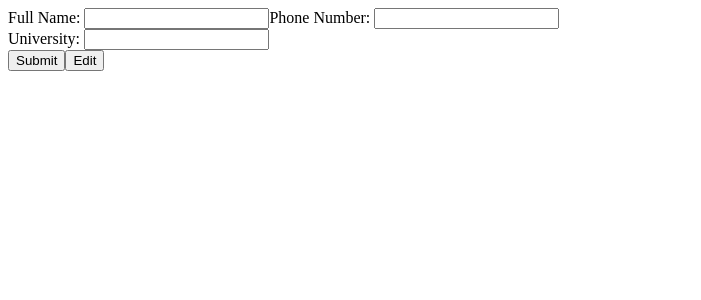
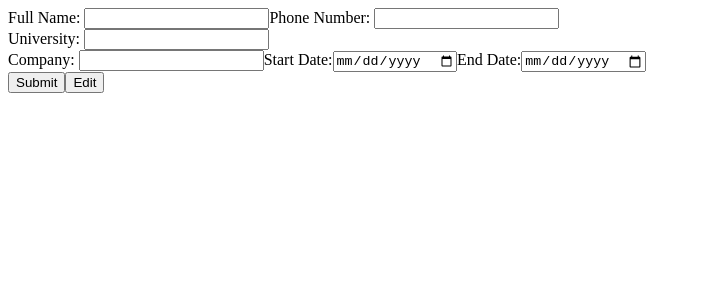
Before and after one commit to hripple46/cv-project, a React (Create React App) app: page / in a window 1280 px wide. Shown: the top 300 px of the page, without its empty margins (0-701 px from the left). Built offline with nearby package versions, Linux system fonts and the light colour scheme.

Commit message:
added practical exp component that renders a company name and start/end dates of exp

```diff
--- a/src/components/Form.js
+++ b/src/components/Form.js
@@ -1,6 +1,7 @@
 import { Component } from "react";
 import GeneralInfo from "./General_Info";
 import Education from "./Education";
+import PracticalExperience from "./PracticalExperience";
 
 export default class Form extends Component {
   constructor(props) {
@@ -30,6 +31,7 @@ export default class Form extends Component {
         <form onSubmit={this.submitStatus}>
           <GeneralInfo isSubmitted={this.state.formStatus} />
           <Education isSubmitted={this.state.formStatus} />
+          <PracticalExperience isSubmitted={this.state.formStatus} />
           <input type="submit"></input>
           <button onClick={this.editForm}>Edit</button>
         </form>
--- /dev/null
+++ b/src/components/PracticalExperience.js
@@ -0,0 +1,80 @@
+import { Component } from "react";
+
+export default class PracticalExperience extends Component {
+  constructor(props) {
+    super(props);
+    this.state = {
+      company: "",
+      position: "",
+      mainTasks: "",
+      startingDate: "",
+      endDate: "",
+    };
+
+    this.checkStatus = this.checkStatus.bind(this);
+    this.changeCompanyValue = this.changeCompanyValue.bind(this);
+    this.changeStartDate = this.changeStartDate.bind(this);
+    this.changeEndDate = this.changeEndDate.bind(this);
+  }
+  changeCompanyValue = (e) => {
+    this.setState({
+      company: e.target.value,
+    });
+  };
+  changeStartDate = (e) => {
+    this.setState({
+      startingDate: e.target.value,
+    });
+  };
+  changeEndDate = (e) => {
+    this.setState({
+      endDate: e.target.value,
+    });
+  };
+
+  checkStatus() {
+    if (!this.props.isSubmitted) {
+      return (
+        <div>
+          <label htmlFor="companyName">Company: </label>
+          <input
+            value={this.state.company}
+            onChange={this.changeCompanyValue}
+            type="text"
+            name="companyName"
+          ></input>
+          <label htmlFor="startDate">Start Date:</label>
+          <input
+            type="date"
+            onChange={this.changeStartDate}
+            name="startDate"
+            value={this.state.startingDate}
+          />
+          <label htmlFor="endDate">End Date:</label>
+          <input
+            type="date"
+            onChange={this.changeEndDate}
+            name="endDate"
+            value={this.state.endDate}
+          />
+        </div>
+      );
+    } else {
+      return (
+        <div>
+          <h1>{this.state.company}</h1>
+          <h2>Start Date: {this.state.startingDate}</h2>
+          <h2>End Date: {this.state.endDate}</h2>
+        </div>
+      );
+    }
+  }
+
+  render() {
+    return (
+      <div>
+        <this.checkStatus />
+      </div>
+    );
+  }
+}
```
Also changed, not shown: src/components/PracticalExp.js (deleted).
